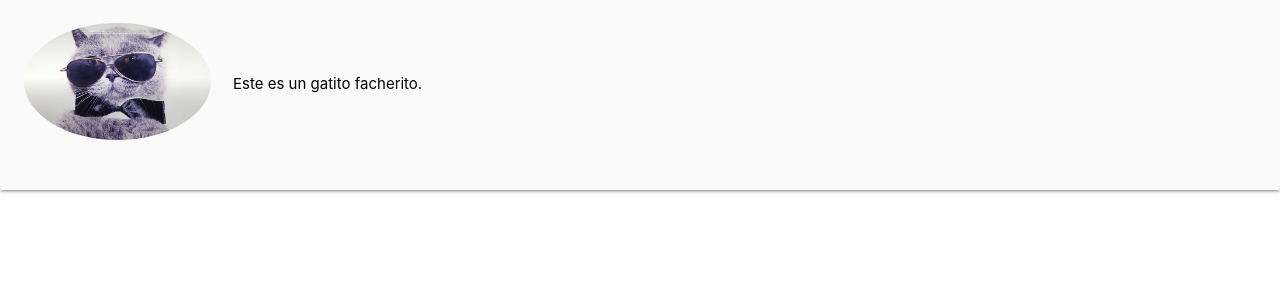
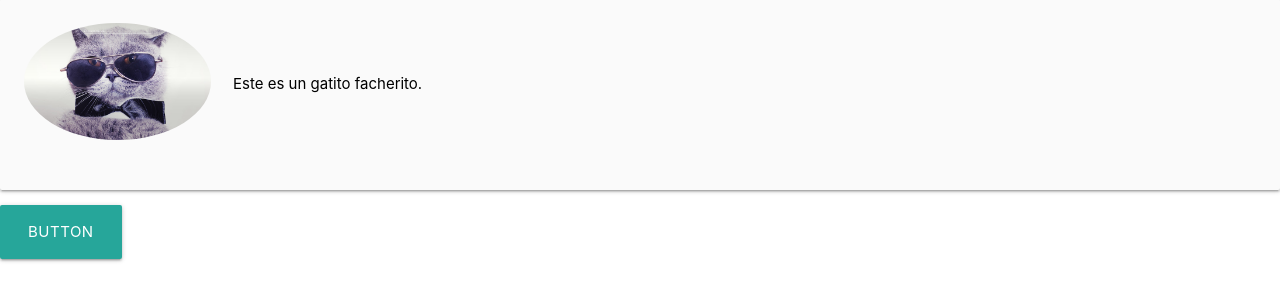
Before and after one commit to A01351361/A01351361.github.io, a plain HTML site: page index.html in a window 1280 px wide. Shown: the part 209-510 px from the top of the page. Drawn offline with Linux system fonts and the light colour scheme.

Commit message:
Update index.html

```diff
--- a/index.html
+++ b/index.html
@@ -38,13 +38,16 @@
           </div>
         </div>
       </div>
-    <script>
+
+    <a class="waves-effect waves-light btn-large">Button</a>
+      <script>
             function surprise() {
                 alert("AMOÑOOOOOOOOOOOOOOOOOOOOOOOS!")
             }
         </script>
 
 
+
       <!--JavaScript at end of body for optimized loading-->
       <script type="text/javascript" src="js/materialize.min.js"></script>
     </body>
```
